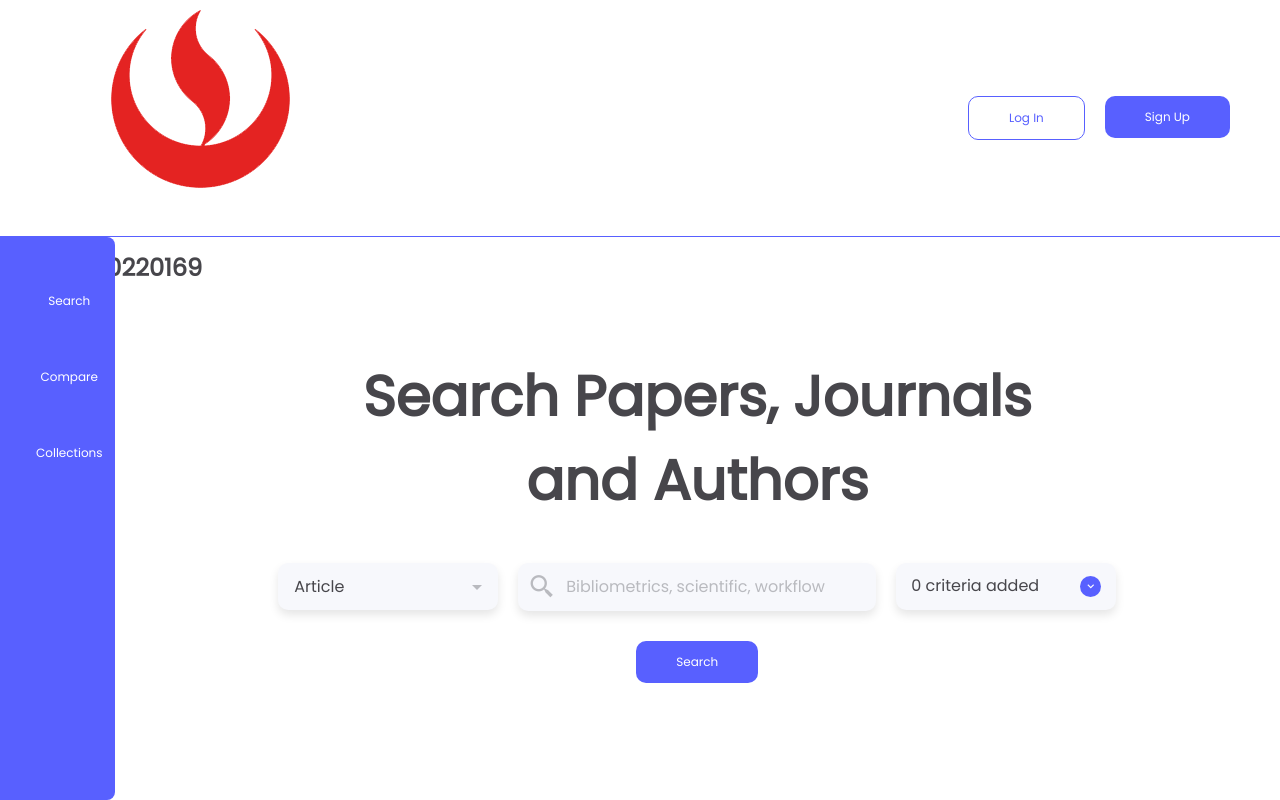
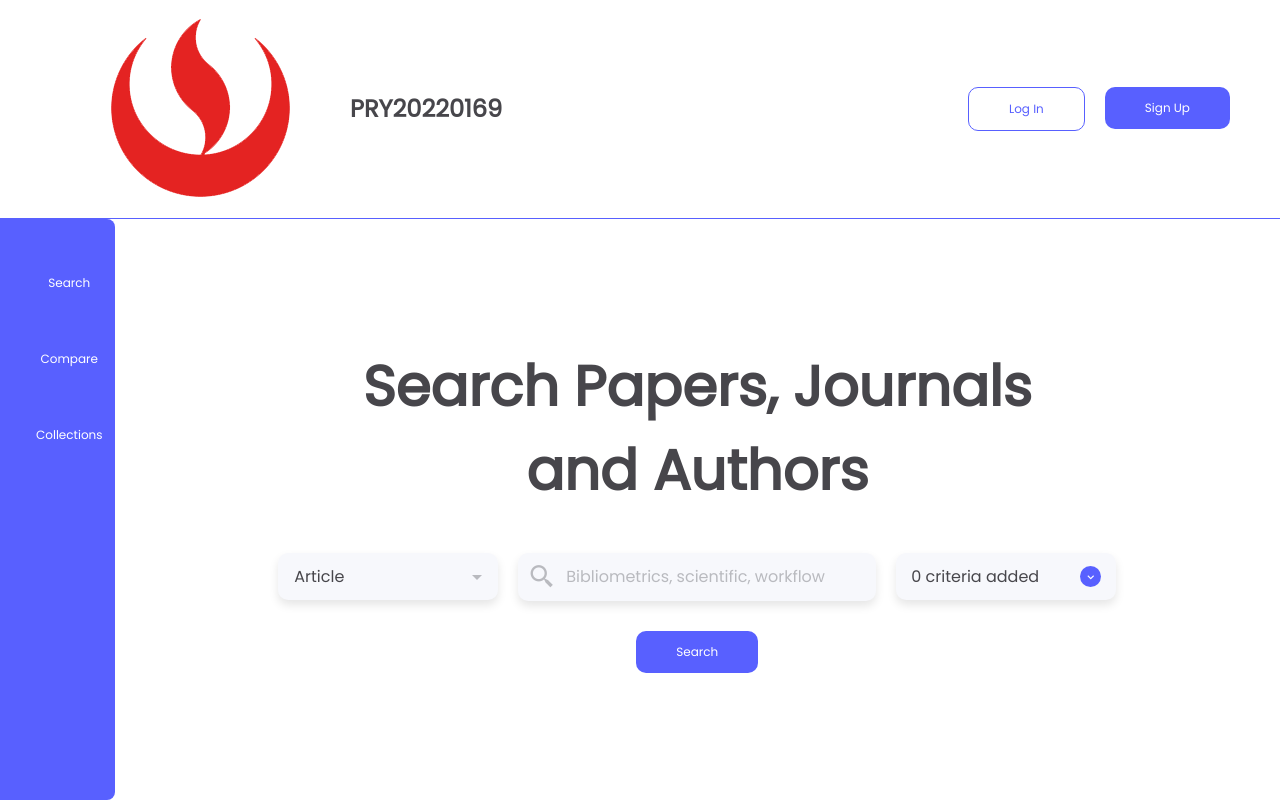
Before and after one commit to PRY20220169/Client-Side, a Vue app: page / in a window 1280 px wide. Built offline with nearby package versions, Linux system fonts and the light colour scheme; some icons are missing; what vue-sweetalert2 would draw is missing.

Commit message:
Made div container flex.

```diff
--- a/src/components/header-bar.vue
+++ b/src/components/header-bar.vue
@@ -1,6 +1,6 @@
 <template>
 	<header id="header-bar">
-		<div id="title">
+		<div id="title" class="flex items-center">
       <img src="../assets/images/upc.png" alt="">
 			<h2
 				class="hover:cursor-pointer hover:brightness-90 transition ease-in-out"
```
